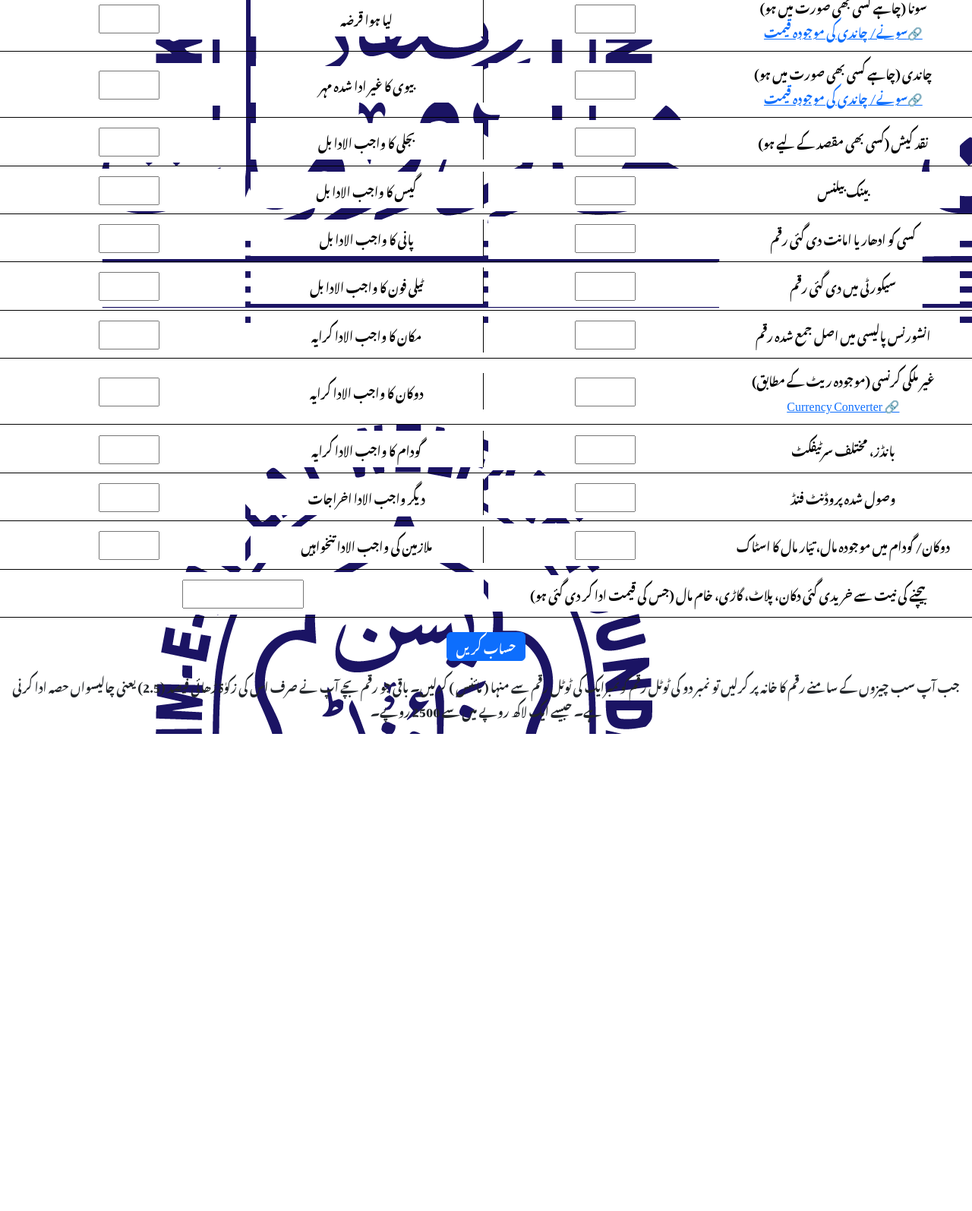
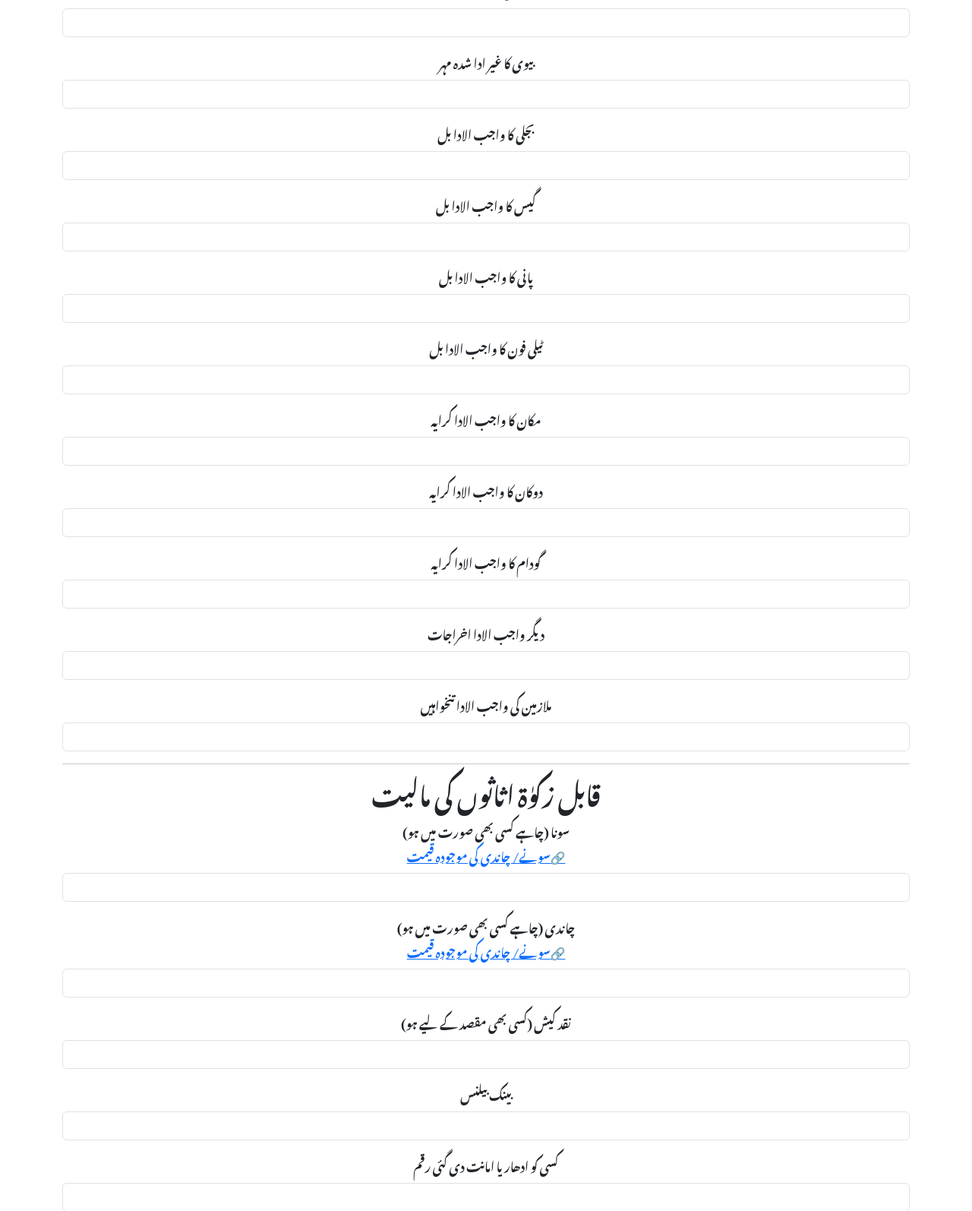
Before and after one commit to lfgraphics/zakat-calculator, a plain HTML site: page index.html in a window 1280 px wide. Shown: the part 583-2177 px from the top of the page at 76% size. Before the commit the page ends 1549 px from the top, so only its background shows below. Drawn offline with nearby package versions, Linux system fonts and the light colour scheme; a web font is replaced by a local one.

Commit message:
foramtion 😉
changed the ui from table view to form view
for better user experience

```diff
--- a/index.html
+++ b/index.html
@@ -25,7 +25,7 @@
             <a class="navbar-brand" style="font-family: Arial, Helvetica, sans-serif;" href="http://kmwf.in/"
                 target="_blank">خادمِ ملت ویلفیئر فائونڈیشن</a>
             <button class="navbar-toggler" type="button" data-bs-toggle="collapse" data-bs-target="#navbarNavDropdown"
-                aria-controls="navbarNavDropdown" aria-expanded="false" aria-label="Toggle navigation">
+                aria-controls="navbarNavDropdown" aria-expanded="false" aria-p="Toggle navigation">
                 <span class="navbar-toggler-icon"></span>
             </button>
             <div class="collapse navbar-collapse" id="navbarNavDropdown">
@@ -38,12 +38,13 @@
     </nav>
 
     <!-- ------------ head --------------- -->
-
+    <div class="container">
         <div class="head text-center my-3 mx-2">
             <div class="primary text-center my-3">
                 <h1>زکوٰۃ کی ادائیگی کے لیے مدد گار کیلکیولیٹر</h1>
-             <p class="text-center">ادارہ وفاق المساجد - زیرِ انتظام: <a href="http://kmwf.in/"
-                target="_blank">خادمِ ملت ویلفیئر فائنڈیشن</a></p>
+                <p class="text-center">ادارہ وفاق المساجد - زیرِ انتظام: <a href="http://kmwf.in/" target="_blank">خادمِ
+                        ملت
+                        ویلفیئر فائنڈیشن</a></p>
                 <div class="text-center" id="logo">
                     <a href="logo.png" target="_blank">
                         <img src="logo.png" alt="Khadim-e-Millat Welfaare Foundation Logo" class="logo">
@@ -51,99 +52,128 @@
                 </div>
             </div>
             <div class="secondry text-center my-3">
-            <p>سب سے پہلے زکوٰۃ واجب ہونے کی قمری تاریخ کا تعین کر لیں۔ زکوٰۃ واجب ہونے کی قمری اسٍلامی تاریخ۔۔۔ <br> آپکی
-                زکوٰۃ کی مقررہ تاریخ آجائے تو اس دن اپنے تمام مال کا حساب مارکیٹ ریٹ کے مطابق یوں کریں</p>
+                <p>سب سے پہلے زکوٰۃ واجب ہونے کی قمری تاریخ کا تعین کر لیں۔ زکوٰۃ واجب ہونے کی قمری اسٍلامی تاریخ۔۔۔
+                    <br>
+                    آپکی
+                    زکوٰۃ کی مقررہ تاریخ آجائے تو اس دن اپنے تمام مال کا حساب مارکیٹ ریٹ کے مطابق یوں کریں
+                </p>
             </div>
         </div>
 
-    <!-- ------------- table -------- -->
+        <!-- ----------------- form-type ------------------- -->
 
-    <table class="table">
-        <thead>
-            <tr>
-                <th scope="col">رقم</th>
-                <th scope="col">مالی ذمہ داریاں</th>
-                <th scope="col">رقم</th>
-                <th scope="col">قابل زکوٰۃ اثاثوں کی مالیت</th>
-            </tr>
-        </thead>
-        <tbody>
-            <tr>
-                <td><input type="number" name="mali zimma dariyan" id="1"></td>
-                <td class="zimma">لیا ہوا قرضہ</td>
-                <td><input type="number" name="qabile zakat asason ki maliyat" class="maliyat" id="01"></td>
-                <td>سونا (چاہے کسی بھی صورت میں ہو)<br> <a href="https://www.goodreturns.in/gold-rates/" target="_blank">سونے/ چاندی کی موجودہ قیمت🔗</a></td>
-            </tr>
-            <tr>
-                <td><input type="number" name="mali zimma dariyan" id="2"></td>
-                <td class="zimma">بیوی کا غیر ادا شدہ مہر</td>
-                <td><input type="number" name="qabile zakat asason ki maliyat" class="maliyat" id="02"></td>
-                <td>چاندی (چاہے کسی بھی صورت میں ہو)<br> <a href="https://www.goodreturns.in/gold-rates/" target="_blank">سونے/ چاندی کی موجودہ قیمت🔗</a></td>
-            </tr>
-            <tr>
-                <td><input type="number" name="mali zimma dariyan" id="3"></td>
-                <td class="zimma">بجلی کا واجب الادا بل</td>
-                <td><input type="number" name="qabile zakat asason ki maliyat" class="maliyat" id="03"></td>
-                <td>نقد کیش (کسی بھی مقصد کے لیے ہو)</td>
-            </tr>
-            <tr>
-                <td><input type="number" name="mali zimma dariyan" id="4"></td>
-                <td class="zimma">گیس کا واجب الادا بل</td>
-                <td><input type="number" name="qabile zakat asason ki maliyat" class="maliyat" id="04"></td>
-                <td>بینک بیلنس</td>
-            </tr>
-            <tr>
-                <td><input type="number" name="mali zimma dariyan" id="5"></td>
-                <td class="zimma">پانی کا واجب الادا بل</td>
-                <td><input type="number" name="qabile zakat asason ki maliyat" class="maliyat" id="05"></td>
-                <td>کسی کو ادھار یا امانت دی گئی رقم</td>
-            </tr>
-            <tr>
-                <td><input type="number" name="mali zimma dariyan" id="6"></td>
-                <td class="zimma">ٹیلی فون کا واجب الادا بل</td>
-                <td><input type="number" name="qabile zakat asason ki maliyat" class="maliyat" id="06"></td>
-                <td>سیکورٹی میں دی گئی رقم</td>
-            </tr>
-            <tr>
-                <td><input type="number" name="mali zimma dariyan" id="7"></td>
-                <td class="zimma">مکان کا واجب الادا کرایہ</td>
-                <td><input type="number" name="qabile zakat asason ki maliyat" class="maliyat" id="07"></td>
-                <td>انشورنس پالیسی میں اصل جمع شدہ رقم</td>
-            </tr>
-            <tr>
-                <td><input type="number" name="mali zimma dariyan" id="8"></td>
-                <td class="zimma">دوکان کا واجب الادا کرایہ</td>
-                <td><input type="number" name="qabile zakat asason ki maliyat" class="maliyat" id="08"></td>
-                <td>غیر ملکی کرنسی (موجودہ ریٹ کے مطابق) <br><a target="_blank"
+        <h2 class="text-center">مالی ذمہ داریاں</h2>
+        <div class="dene-wala text-center align-items-center">
+            <div class="mb-3">
+                <label for="1" class="form-label text-lg-center">لیا ہوا قرضہ</label>
+                <input type="number" class="form-control" id="1">
+            </div>
+            <div class="mb-3">
+                <label for="2" class="form-label text-lg-center">بیوی کا غیر ادا شدہ مہر</label>
+                <input type="number" class="form-control" id="2">
+            </div>
+            <div class="mb-3">
+                <label for="3" class="form-label text-lg-center">بجلی کا واجب الادا بل</label>
+                <input type="number" class="form-control" id="3">
+            </div>
+            <div class="mb-3">
+                <label for="4" class="form-label text-lg-center">گیس کا واجب الادا بل</label>
+                <input type="number" class="form-control" id="4">
+            </div>
+            <div class="mb-3">
+                <label for="5" class="form-label text-lg-center">پانی کا واجب الادا بل</label>
+                <input type="number" class="form-control" id="5">
+            </div>
+            <div class="mb-3">
+                <label for="6" class="form-label text-lg-center">ٹیلی فون کا واجب الادا بل</label>
+                <input type="number" class="form-control" id="6">
+            </div>
+            <div class="mb-3">
+                <label for="7" class="form-label text-lg-center">مکان کا واجب الادا کرایہ</label>
+                <input type="number" class="form-control" id="7">
+            </div>
+            <div class="mb-3">
+                <label for="8" class="form-label text-lg-center">دوکان کا واجب الادا کرایہ</label>
+                <input type="number" class="form-control" id="8">
+            </div>
+            <div class="mb-3">
+                <label for="9" class="form-label text-lg-center">گودام کا واجب الادا کرایہ</label>
+                <input type="number" class="form-control" id="9">
+            </div>
+            <div class="mb-3">
+                <label for="10" class="form-label text-lg-center">دیگر واجب الادا اخراجات</label>
+                <input type="number" class="form-control" id="10">
+            </div>
+            <div class="mb-3">
+                <label for="11" class="form-label text-lg-center">ملازمین کی واجب الادا تنخواہیں</label>
+                <input type="number" class="form-control" id="11">
+            </div>
+        </div>
+        <hr>
+        <!-- ---------- paisa bolta bhai paisa -------------- -->
+        <h2 class="text-center">قابل زکوٰۃ اثاثوں کی مالیت</h2>
+        <div class="paisa text-center my-3">
+            <div class="mb-3">
+                <label for="01" class="form-label text-lg-center">سونا (چاہے کسی بھی صورت میں ہو)<br> <a
+                        href="https://www.goodreturns.in/gold-rates/" target="_blank">سونے/ چاندی کی موجودہ
+                        قیمت🔗</a></label>
+                <input type="number" class="form-control" id="01">
+            </div>
+            <div class="mb-3">
+                <label for="02" class="form-label text-lg-center">چاندی (چاہے کسی بھی صورت میں ہو)<br> <a
+                        href="https://www.goodreturns.in/gold-rates/" target="_blank">سونے/ چاندی کی موجودہ
+                        قیمت🔗</a></label>
+                <input type="number" class="form-control" id="02">
+            </div>
+            <div class="mb-3">
+                <label for="03" class="form-label text-lg-center">نقد کیش (کسی بھی مقصد کے لیے ہو)</label>
+                <input type="number" class="form-control" id="03">
+            </div>
+            <div class="mb-3">
+                <label for="04" class="form-label text-lg-center">بینک بیلنس</label>
+                <input type="number" class="form-control" id="04">
+            </div>
+            <div class="mb-3">
+                <label for="05" class="form-label text-lg-center">کسی کو ادھار یا امانت دی گئی رقم</label>
+                <input type="number" class="form-control" id="05">
+            </div>
+            <div class="mb-3">
+                <label for="06" class="form-label text-lg-center">سیکورٹی میں دی گئی رقم</label>
+                <input type="number" class="form-control" id="06">
+            </div>
+            <div class="mb-3">
+                <label for="07" class="form-label text-lg-center">انشورنس پالیسی میں اصل جمع شدہ رقم</label>
+                <input type="number" class="form-control" id="07">
+            </div>
+            <div class="mb-3">
+                <label for="08" class="form-label text-lg-center">غیر ملکی کرنسی (موجودہ ریٹ کے مطابق) <br><a
+                        target="_blank"
                         href="https://www.google.com/search?rlz=1C1CHBF_enIN1002IN1002&q=dubai+riyal&spell=1&sa=X&ved=2ahUKEwiNot-p3rf9AhVxxjgGHQcrBD4QBSgAegQIBxAB&biw=1536&bih=714&dpr=1.25">Currency
-                        Converter 🔗</a></td>
-            </tr>
-            <tr>
-                <td><input type="number" name="mali zimma dariyan" id="9"></td>
-                <td class="zimma">گودام کا واجب الادا کرایہ</td>
-                <td><input type="number" name="qabile zakat asason ki maliyat" class="maliyat" id="09"></td>
-                <td>بانڈز، مختلف سرٹیفکٹ</td>
-            </tr>
-            <tr>
-                <td><input type="number" name="mali zimma dariyan" id="10"></td>
-                <td class="zimma">دیگر واجب الادا اخراجات</td>
-                <td><input type="number" name="qabile zakat asason ki maliyat" class="maliyat" id="010"></td>
-                <td>وصول شدہ پروڈنٹ فنڈ</td>
-            </tr>
-            <tr>
-                <td><input type="number" name="mali zimma dariyan" id="11"></td>
-                <td class="zimma">ملازمین کی واجب الادا تنخواہیں</td>
-                <td><input type="number" name="qabile zakat asason ki maliyat" class="maliyat" id="011"></td>
-                <td>دوکان/ گودام میں موجودہ مال، تیّار مال کا اسٹاک</td>
-            </tr>
-            <tr>
-                <td colspan="2" style="width: 200%;"><input type="number" name="qabile zakat asason ki maliyat"
-                        class="maliyat" id="012" style="width: 10rem;"></td>
-                <td colspan="2" style="width: 200%;">بیچنے کی نیت سے خریدی گئی دکان، پلاٹ، گاڑی، خام مال (جس کی قیمت ادا
-                    کر دی گئی ہو)</td>
-            </tr>
-        </tbody>
-    </table>
+                        Converter 🔗</a></label>
+                <input type="number" class="form-control" id="08">
+            </div>
+            <div class="mb-3">
+                <label for="09" class="form-label text-lg-center">بانڈز، مختلف سرٹیفکٹ</label>
+                <input type="number" class="form-control" id="09">
+            </div>
+            <div class="mb-3">
+                <label for="010" class="form-label text-lg-center">وصول شدہ پروڈنٹ فنڈ</label>
+                <input type="number" class="form-control" id="010">
+            </div>
+            <div class="mb-3">
+                <label for="011" class="form-label text-lg-center">دوکان/ گودام میں موجودہ مال، تیّار مال کا
+                    اسٹاک</label>
+                <input type="number" class="form-control" id="011">
+            </div>
+            <div class="mb-3">
+                <label for="011" class="form-label text-lg-center">بیچنے کی نیت سے خریدی گئی دکان، پلاٹ، گاڑی، خام مال
+                    (جس کی قیمت
+                    ادا
+                    کر دی گئی ہو)</label>
+                <input type="number" class="form-control" id="011">
+            </div>
+        </div>
+
         <!-- -----------------------results------------ -->
         <div class="result my-3" id="result">
             <table>
@@ -168,12 +198,14 @@
         </div>
 
         <div class="secondry text-center my-3 mx-2">
-        <p>جب آپ سب چیزوں کے سامنے رقم کا خانہ پر کرلیں تو نمبر دو کی ٹوٹل رقم کونمبرایک کی ٹوٹل رقم سے منہا ( مائنس )
-            کرلیں۔ باقی جو رقم بچے آپ نے صرف اس کی زکوٰۃ ڑھائی فیصد (2.5) یعنی چالیسواں حصہ ادا کرنی ہے۔ جیسے ایک لاکھ
+            <p>جب آپ سب چیزوں کے سامنے رقم کا خانہ پر کرلیں تو نمبر دو کی ٹوٹل رقم کونمبرایک کی ٹوٹل رقم سے منہا ( مائنس
+                )
+                کرلیں۔ باقی جو رقم بچے آپ نے صرف اس کی زکوٰۃ ڑھائی فیصد (2.5) یعنی چالیسواں حصہ ادا کرنی ہے۔ جیسے ایک
+                لاکھ
                 روپے میں سے 2500 روپے۔
             </p>
         </div>
-
+    </div>
 
     <!-- ------------- end of body ----------- -->
     <script src="https://cdn.jsdelivr.net/npm/bootstrap@5.3.0-alpha1/dist/js/bootstrap.bundle.min.js"
--- a/script.js
+++ b/script.js
@@ -21,8 +21,7 @@ function calculate() {
         Number(document.getElementById("08").value) +
         Number(document.getElementById("09").value) +
         Number(document.getElementById("010").value) +
-        Number(document.getElementById("011").value) +
-        Number(document.getElementById("012").value)
+        Number(document.getElementById("011").value)
     ];
 
     let zimmadar = [
--- a/style.css
+++ b/style.css
@@ -1,9 +1,19 @@
 body {
     font-family: 'Noto Nastaliq Urdu', serif;
     line-height: 2;
-    background-image: url(/logo.png);
-    background-repeat: none;
-    background-opacity: 0.2;
+}
+
+.secondry {
+    text-align: center;
+}
+
+.flex p {
+    text-align: start;
+    margin: 10px;
+}
+
+.flex label{
+    align-self: center;
 }
 
 .logo {
@@ -20,14 +30,15 @@ body {
 /* Chrome, Safari, Edge, Opera */
 input::-webkit-outer-spin-button,
 input::-webkit-inner-spin-button {
-  -webkit-appearance: none;
-  margin: 0;
+    -webkit-appearance: none;
+    margin: 0;
 }
 
 /* Firefox */
 input[type=number] {
+    text-align: center;
     appearance: transparent;
-  -moz-appearance: textfield;
+    -moz-appearance: textfield;
 }
 
 .table {
@@ -40,9 +51,8 @@ tr td {
     margin: 0.25vw;
     text-align: center;
 }
-
-td input[type=number] {
-    width: 5rem;
+input[type=number] {
+    /* width: 60px; */
     font-family: "arial";
     text-align: center;
 }
```
Also changed, not shown: r-urdu.htm (+108 -92 lines). Lines whose indentation alone changed are shown as unchanged.
